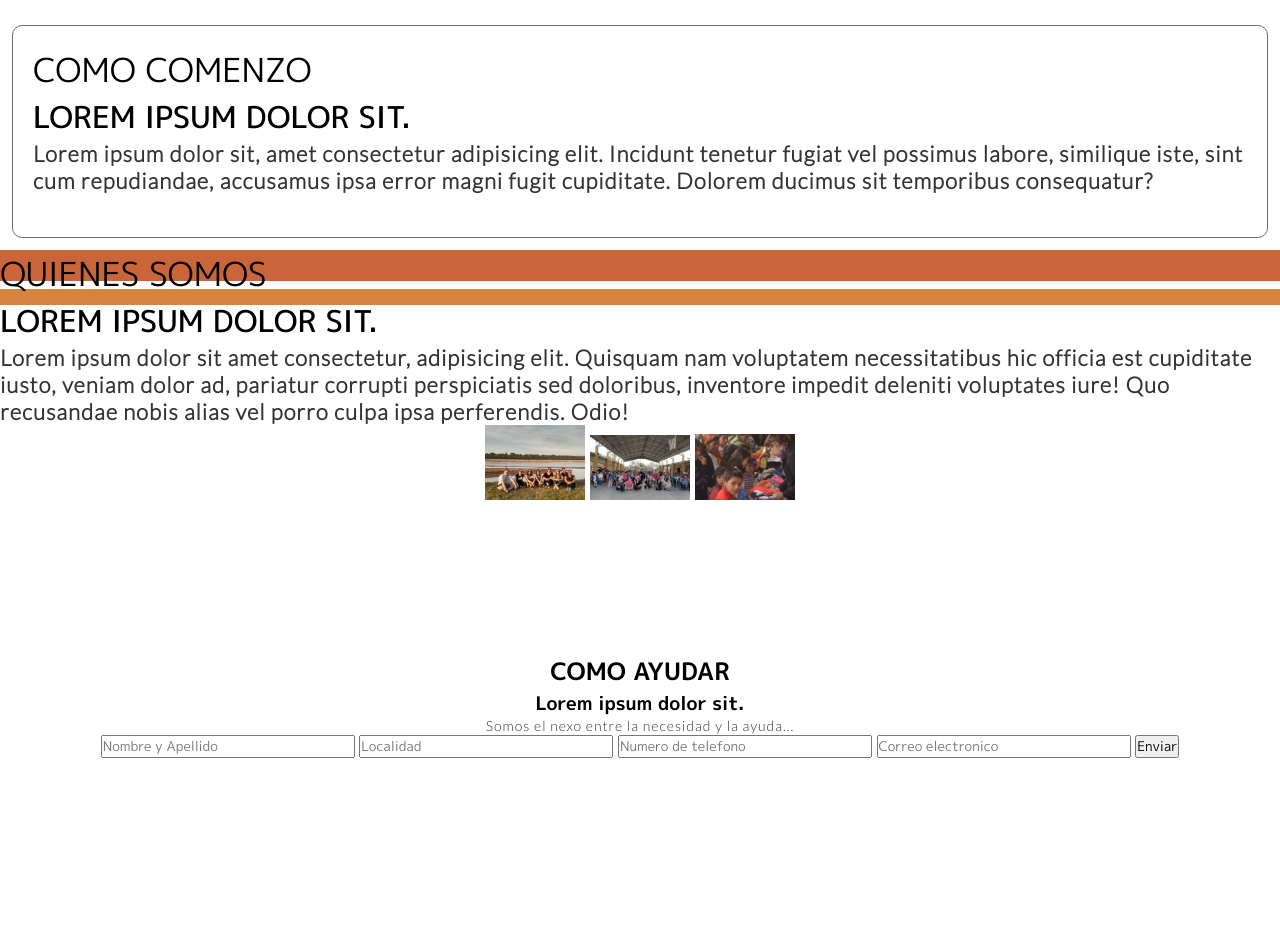
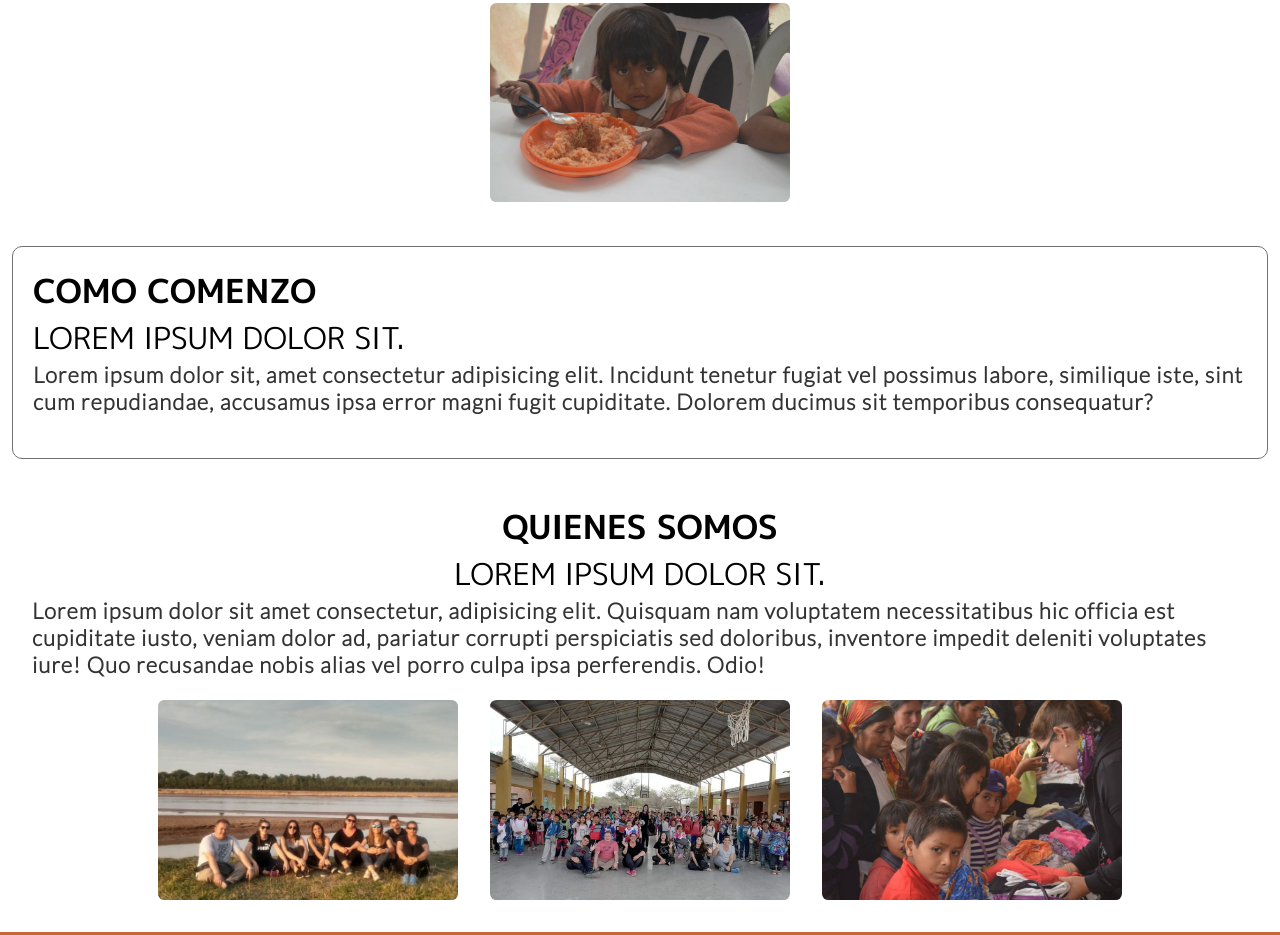
Before and after one commit to PedroGervasoni/NexoSolidario, a plain HTML site: page index.html in a window 1280 px wide. Shown: the part 650-1585 px from the top of the page. Drawn offline with nearby package versions, Linux system fonts and the light colour scheme.

Commit message:
sigo aplicando estilos mobile

```diff
--- a/index.html
+++ b/index.html
@@ -93,6 +93,7 @@
                         quasi natus provident incidunt
                         nobis, quisquam suscipit recusandae odit, rerum possimus, est libero labore pariatur excepturi
                         temporibus. Enim, corporis eos?</p>
+                        <img class="img-card-1" src="/images/imagenes-inicio/foto-card-1.jpg" width="100px" alt="">
                 </div>
             </div>
 
@@ -102,25 +103,32 @@
                     <h3 class="subtitulos">Lorem ipsum dolor sit.</h3>
                     <p class="parrafos">Lorem ipsum dolor sit, amet consectetur adipisicing elit. Incidunt
                         tenetur fugiat vel possimus
-                    labore, similique iste, sint cum repudiandae, accusamus ipsa error magni fugit cupiditate. Dolorem
+                        labore, similique iste, sint cum repudiandae, accusamus ipsa error magni fugit cupiditate.
+                        Dolorem
                         ducimus sit temporibus consequatur?</p>
-                    <img src="foto-e" width="100"  alt="">
+
+                    <img  src="foto-e" width="100" alt="">
                 </div>
             </div>
 
+            <div class="container-card-1">
+                <div class="card-sin-borde">
+                <h2 class="titulos">QUIENES SOMOS</h2>
                 <div>
-                <h2 class="titulos">QUIENES SOMOS</h2>
                 <H3 class="subtitulos">Lorem ipsum dolor sit.</H3>
+            </div>
                 <p class="parrafos">Lorem ipsum dolor sit amet consectetur, adipisicing elit. Quisquam nam
                     voluptatem necessitatibus hic
                     officia est cupiditate iusto, veniam dolor ad, pariatur corrupti perspiciatis sed doloribus,
                     inventore impedit deleniti voluptates iure! Quo recusandae nobis alias vel porro culpa ipsa
                     perferendis. Odio!</p>
+
+            <div class="container-img-card-2">
+                <img class="img-card-2" src="/images/imagenes-inicio/equipo-nexo-1.jpg"  alt="equipo-nexo-1">
+                <img class="img-card-2" src="/images/imagenes-inicio/equipo-nexo-2.jpeg"  alt="equipo-nexo-2">
+                <img class="img-card-2" src="/images/imagenes-inicio/foto-equipo-3.jpg"  alt="foto-equipo-3">
             </div>
-            <div>
-                <img src="/images/imagenes-inicio/equipo-nexo-1.jpg" width="100" alt="equipo-nexo-1">
-                <img src="/images/imagenes-inicio/equipo-nexo-2.jpeg" width="100" alt="equipo-nexo-2">
-                <img src="/images/imagenes-inicio/foto-equipo-3.jpg" width="100" alt="foto-equipo-3">
+            </div>
             </div>
 
 
--- a/scss/_inicio.scss
+++ b/scss/_inicio.scss
@@ -66,9 +66,31 @@
 }
 .card-sin-borde{
     padding: 20px;
+    display: flex;
+    flex-direction: column;
+    align-items: center;
 }
 
 .card-1 {
     text-align: left;
 
 }
+.img-card-1{
+    margin-top: 22px;
+    width: 300px;
+    border-radius: $border-radius;
+}
+.container-img-card-2{
+    display: flex;
+    gap: 2rem;
+    flex-wrap: wrap;
+    justify-content: center;
+}
+.img-card-2{
+    margin-top: 22px;
+    width: 300px;
+    height: 200px;
+    object-fit: cover;
+
+    border-radius: $border-radius;
+}
--- a/scss/style.scss
+++ b/scss/style.scss
@@ -24,12 +24,12 @@ html {
 
 /* estilo texto general */
 .titulos{
-  font-weight: 400;
+  font-weight: 700;
   font-size: 33px;
   text-transform: uppercase;
 }
 .subtitulos{
-  font-weight: 500;
+  font-weight: 400;
   font-size: 30px;
   text-transform: uppercase;
 }
@@ -68,16 +68,12 @@ html {
   position: relative;
   display: flex;
   width: 100%;
-  height: 100vh;
+
   flex-direction: column;
   justify-content: center;
   align-items: center;
 }
 
-#inicio {
-  height: 100vh;
-
-}
 
 #como-ayudar {
   height: 100vh;
```
Also changed, not shown: images/imagenes-inicio/foto-card-1.jpg (added), style.css, 1 other file. Lines whose indentation alone changed are shown as unchanged.
